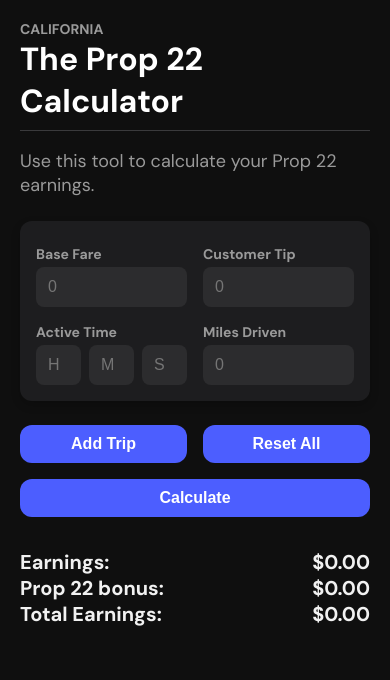
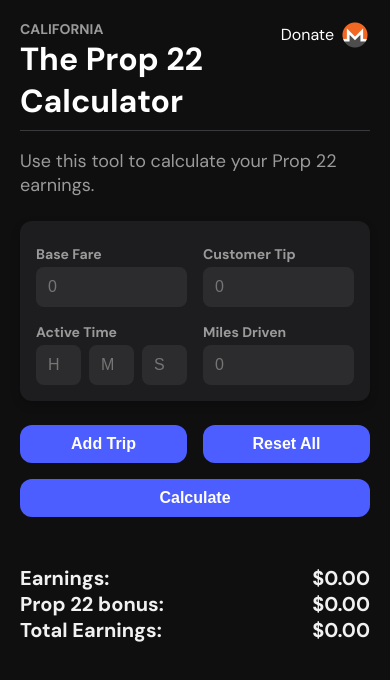
Before and after one commit to rtxyes/rtxyes.github.io, a plain HTML site: page index.html in a window 390 px wide. Drawn offline with Linux system fonts and the light colour scheme.

Commit message:
Add files via upload

```diff
--- a/index.html
+++ b/index.html
@@ -3,11 +3,23 @@
   <head>
     <meta charset="UTF-8" />
     <meta name="viewport" content="width=device-width, initial-scale=1.0" />
+
     <title>The Prop 22 Calculator - Quickly Calculate Multiple Trips at Once</title>
+    <meta property="og:title" content="The Prop 22 Calculator - Quickly Calculate Multiple Trips at Once" />
+
     <meta name="description" content="Use this tool to calculate your Prop 22 earnings." />
+    <meta property="og:description" content="Use this tool to calculate your Prop 22 earnings." />
+
+    <meta property="og:url" content="https://www.theprop22calculator.com" />
+    <meta property="og:site_name" content="The Prop 22 Calculator" />
+
     <link rel="stylesheet" href="styles.css" />
   </head>
   <body>
+    <div class="donate">
+      <span>Donate</span>
+      <img id="monero" src="monero-symbol-on-white-480.png" height="30px" />
+    </div>
     <div class="header">
       <p>California</p>
       <h2>The Prop 22 Calculator</h2>
--- a/styles.css
+++ b/styles.css
@@ -35,6 +35,25 @@ body {
   color: var(--clr-light);
   margin: 0;
   padding: 20px;
+}
+
+.donate {
+  max-width: var(--max-width);
+  margin: 0 auto;
+  position: relative;
+}
+
+#monero {
+  position: absolute;
+  right: 0;
+  top: 0;
+}
+
+.donate span {
+  color: white;
+  position: absolute;
+  right: 36px;
+  top: 4px;
 }
 
 .header {
@@ -207,13 +226,7 @@ button:hover {
   font-size: 20px;
   font-weight: bold;
   color: var(--clr-light);
-  padding: 1rem 4rem;
-}
-
-@media (max-width: 720px) {
-  .results {
-    padding: 0;
-  }
+  padding: 1rem 0;
 }
 
 .result {
```
Also changed, not shown: monero-symbol-on-white-480.png (added).
